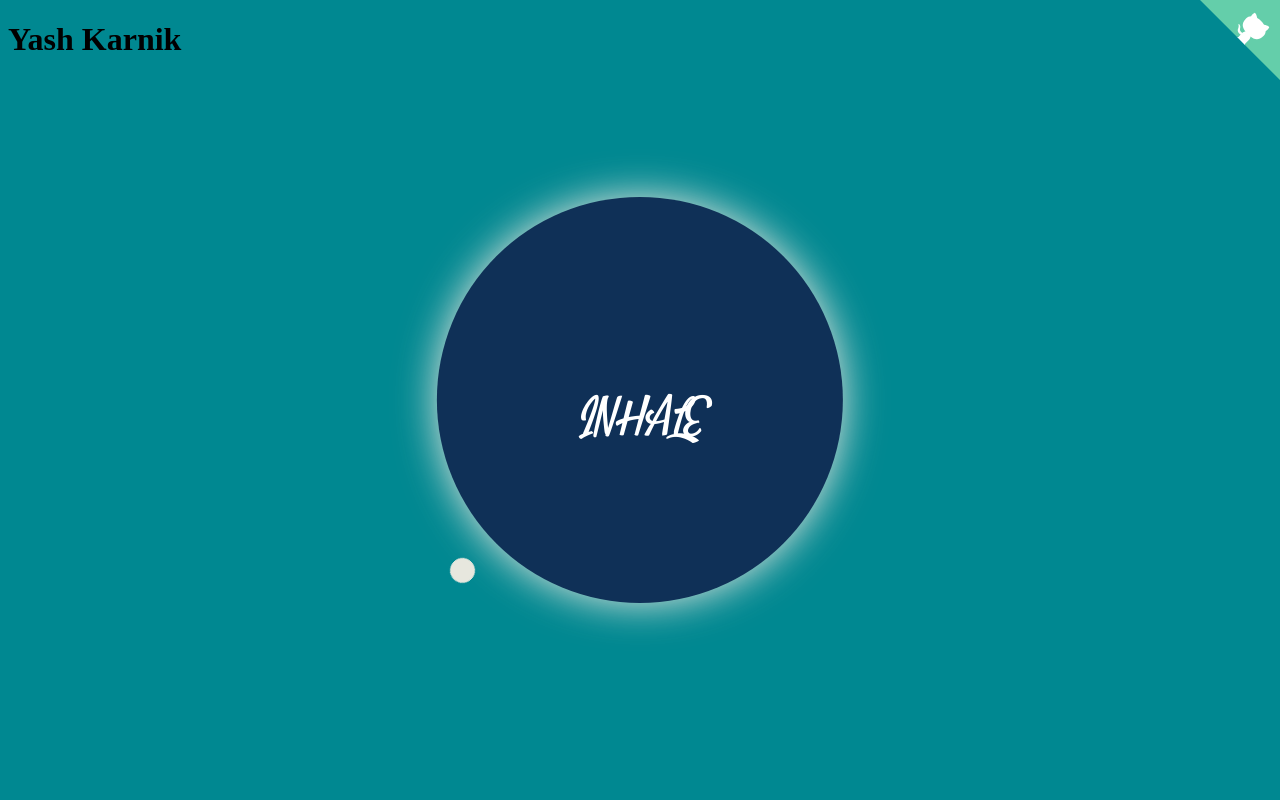
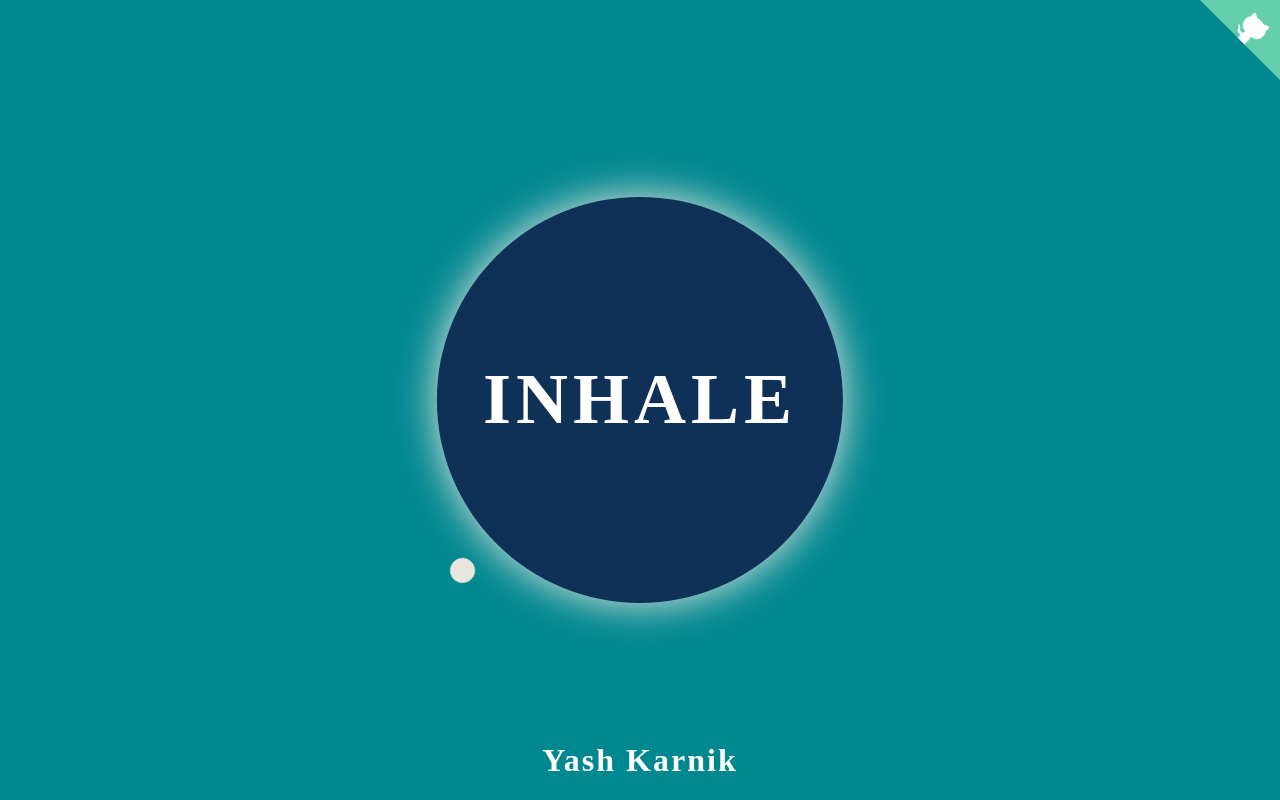
Before and after one commit to YashKarnik/Breathe, a plain HTML site: page index.html in a window 1280 px wide. Drawn offline with Linux system fonts and the light colour scheme; a web font is replaced by a local one.

Commit message:
style footer

```diff
--- a/style.css
+++ b/style.css
@@ -1,16 +1,25 @@
 @font-face {
-	font-family: kissFONT;
-	src: url('customFONT.ttf');
+	font-family: customFONT;
+	src: url('Rawkbrush-ywLym.otf');
 }
 
 :root {
 	--containerRadius: 250px;
 	--bubble-container-radius: 330px;
-	--animation-time: 8s;
+	--animation-time: 8000ms;
 }
 body {
 	background-color: #008891;
 	overflow: hidden;
+}
+footer {
+	font-family: 'customFONT';
+	color: #fff;
+	position: absolute;
+	letter-spacing: 2px;
+	bottom: 0px;
+	left: 50%;
+	transform: translateX(-50%);
 }
 
 .container {
@@ -36,10 +45,13 @@ body {
 }
 
 .text {
-	font-family: 'kissFONT';
+	font-family: 'customFONT';
 	color: #fff;
 	font-size: 2rem;
-	line-height: 2rem;
+	letter-spacing: 5px;
+	margin-top: -1px;
+	animation: text-size-animate var(--animation-time) linear none infinite
+		alternate;
 }
 
 .center {
@@ -47,6 +59,31 @@ body {
 	top: 50%;
 	left: 50%;
 	transform: translate(-50%, -50%);
+}
+.github-corner:hover .octo-arm {
+	animation: octocat-wave 560ms ease-in-out;
+}
+@keyframes octocat-wave {
+	0%,
+	100% {
+		transform: rotate(0);
+	}
+	20%,
+	60% {
+		transform: rotate(-25deg);
+	}
+	40%,
+	80% {
+		transform: rotate(10deg);
+	}
+}
+@media (max-width: 500px) {
+	.github-corner:hover .octo-arm {
+		animation: none;
+	}
+	.github-corner .octo-arm {
+		animation: octocat-wave 560ms ease-in-out;
+	}
 }
 @keyframes pulse {
 	from {
@@ -75,3 +112,11 @@ body {
 		padding-top: 0px;
 	}
 }
+@keyframes text-size-animate {
+	from {
+		font-size: 2rem;
+	}
+	to {
+		font-size: 6rem;
+	}
+}
```
